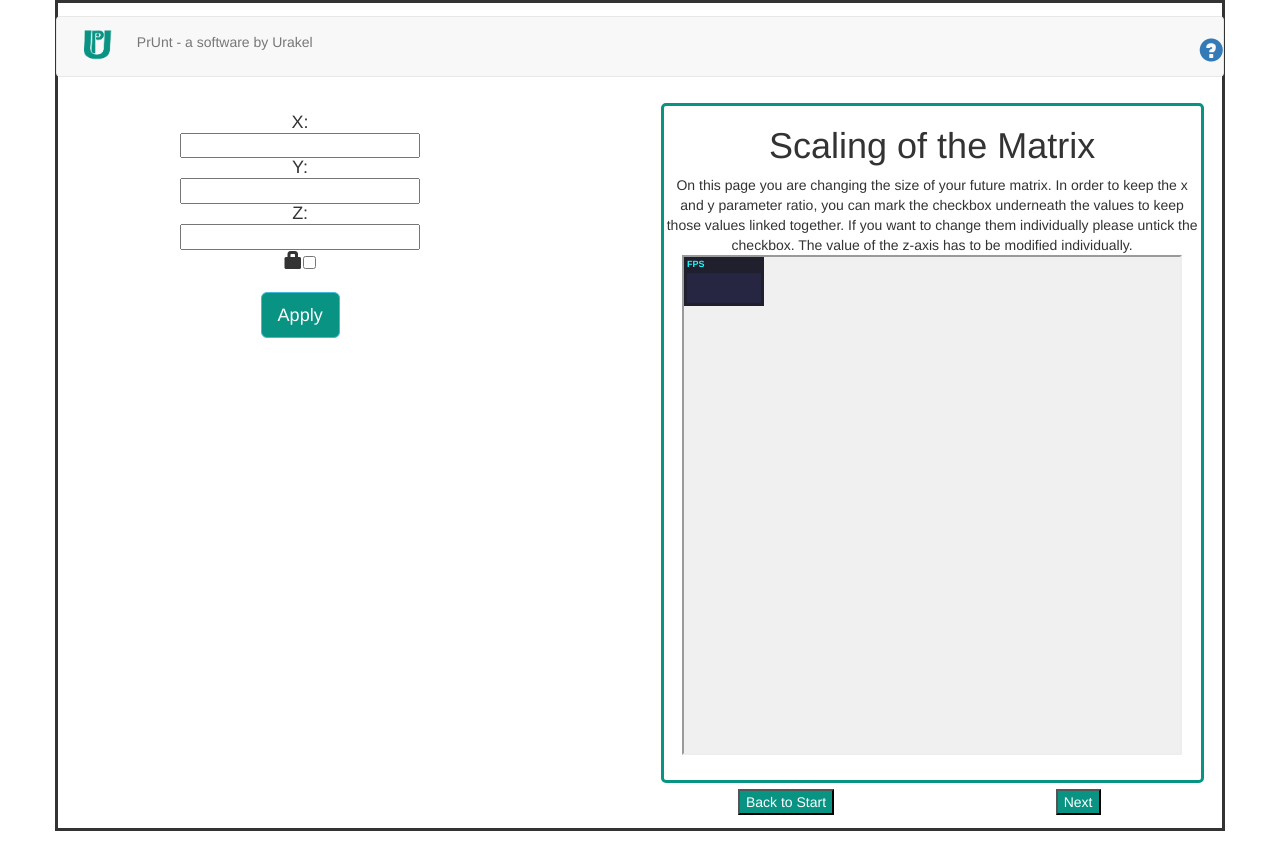
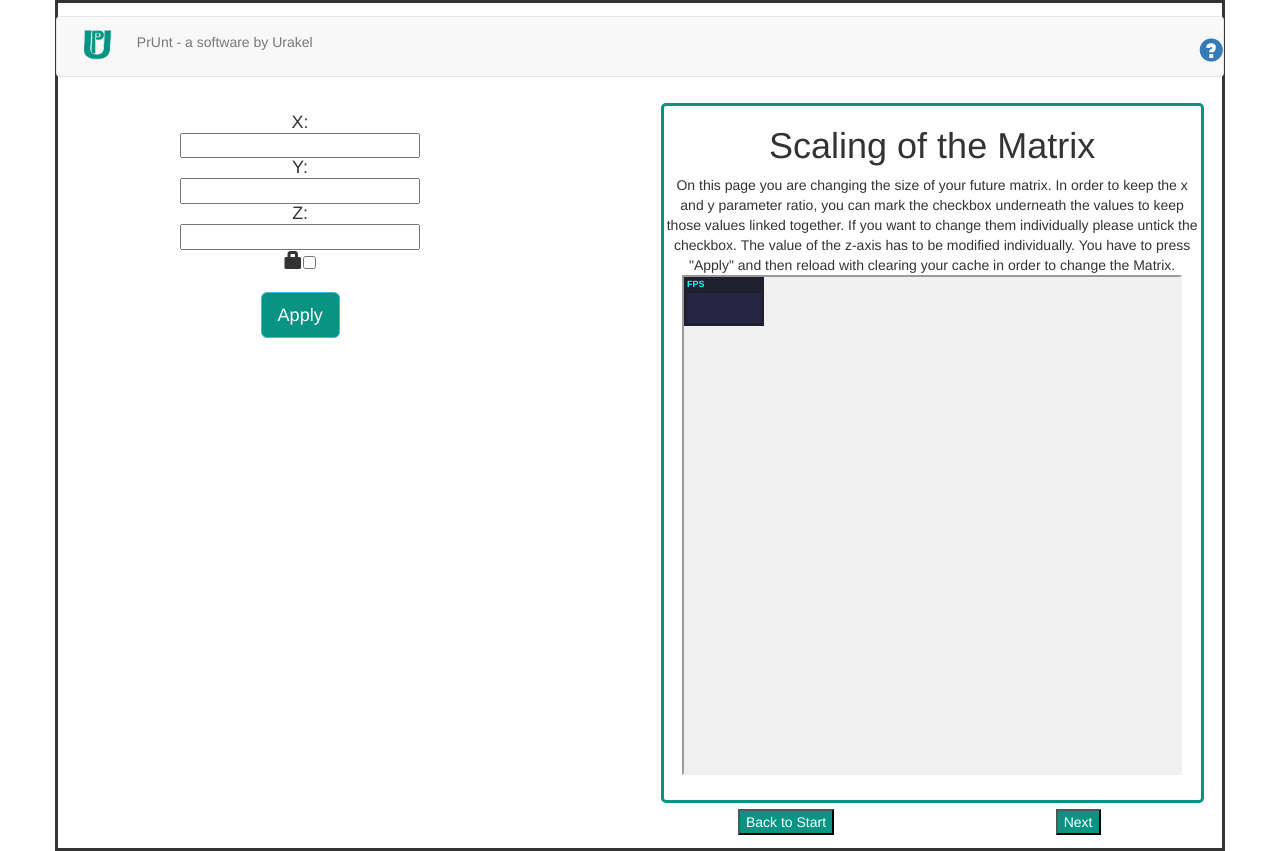
Before and after one commit to Armylie/Urakel, a Flask app: template app/templates/scale.html in a window 1280 px wide. Run offline with Flask 2, Linux system fonts and the light colour scheme; the template is opened without the code that fills it: values that come from a table or form of the project are taken from there, others are empty; some libraries are stand-ins or nearby versions.

Commit message:
Update scale.html

```diff
--- a/app/templates/scale.html
+++ b/app/templates/scale.html
@@ -93,7 +93,8 @@
                     <h1>Scaling of the Matrix</h1>
                     On this page you are changing the size of your future matrix. In order to keep the x and y parameter ratio, you
                     can mark the checkbox underneath the values to keep those values linked together. If you want to change them
-                    individually please untick the checkbox. The value of the z-axis has to be modified individually.
+                    individually please untick the checkbox. The value of the z-axis has to be modified individually. You have to press
+                    "Apply" and then reload with clearing your cache in order to change the Matrix.
                     <iframe id="Vorschaubild" src="//localhost:5000/render" height="500" width="500"></iframe>
                     <!-- TODO: render vs Render -->
                 </div>
```
